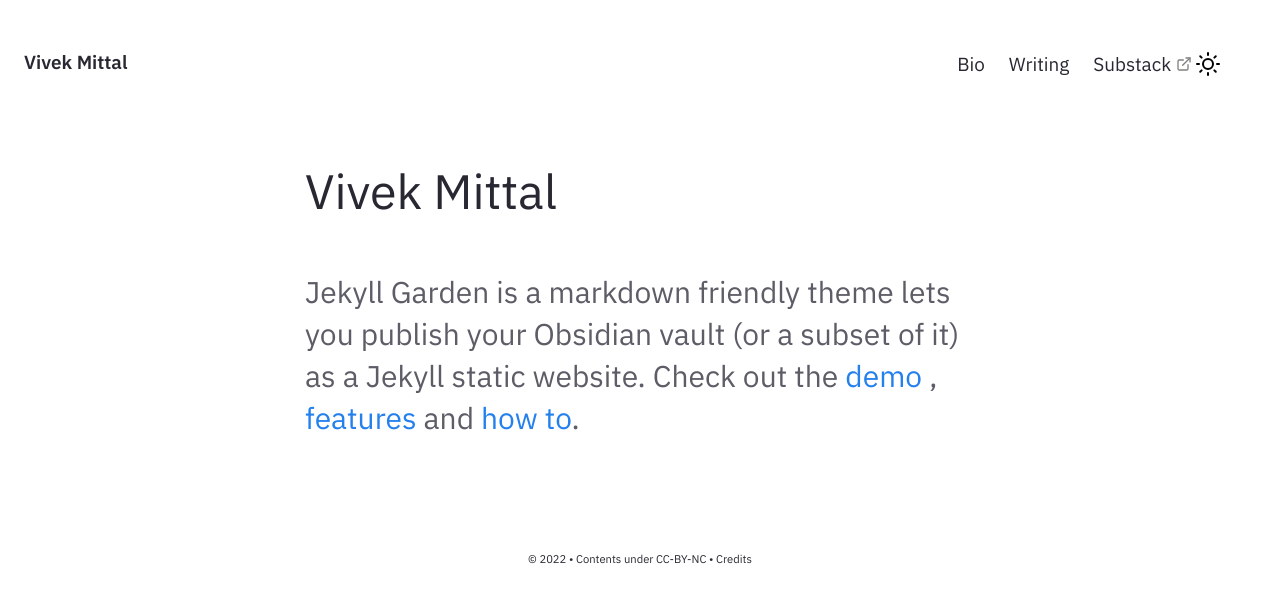
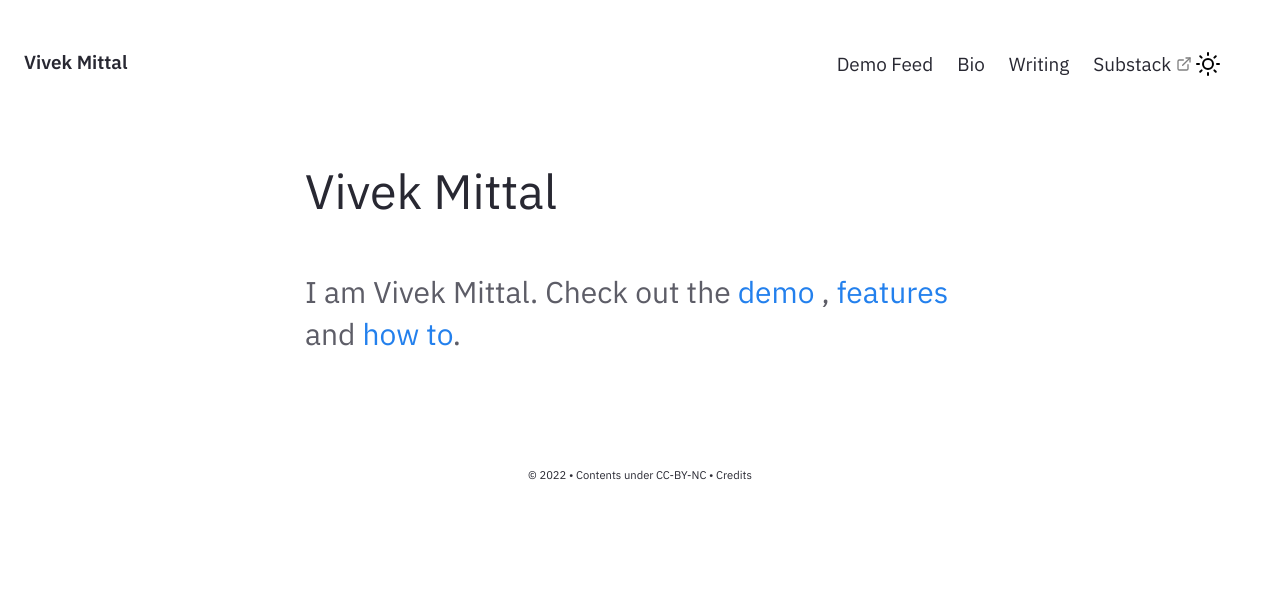
Before and after one commit to vivmit123/vivmit123.github.io, a Jekyll site: the page built from pages/index.md, in a window 1280 px wide. Shown: the top 603 px of the page. Built offline with Jekyll 4.4.1, drawn with Linux system fonts in a browser that asks for light colours.

Commit message:
Homepage and Nav

```diff
--- a/_includes/Homepage.html
+++ b/_includes/Homepage.html
@@ -1,7 +1,8 @@
 <div class="home-intro">
     <div class="jumbo">{{site.heading}} </div>
     <div class="home-sub-text"> <h3>
-        Jekyll Garden is a markdown friendly theme lets you publish your Obsidian vault (or a subset of it) as a Jekyll static website.
+        I am Vivek Mittal.
+
         Check out the <a href="{{'/notes' | relative_url}}"> demo </a>, <a href="{{'/post/features' | relative_url}}"> features </a> and <a href="{{'/post/how-to' | relative_url}}"> how to</a>.
         </h3>
 </div> </div>
--- a/_includes/Nav.html
+++ b/_includes/Nav.html
@@ -53,11 +53,9 @@
 
     <div id="navbarBasicExample" class="navbar-menu">
       <div class="navbar-start">
-{%- comment -%}
-*        <a href="{{'/notes' | relative_url}}" class="navbar-item">
-*         Demo Feed
-*        </a>
-{%- endcomment -%}
+        <a href="{{'/notes' | relative_url}}" class="navbar-item">
+         Demo Feed
+        </a>
         <a href="..notes/bio.md" class="navbar-item">
           Bio
         </a>
```
